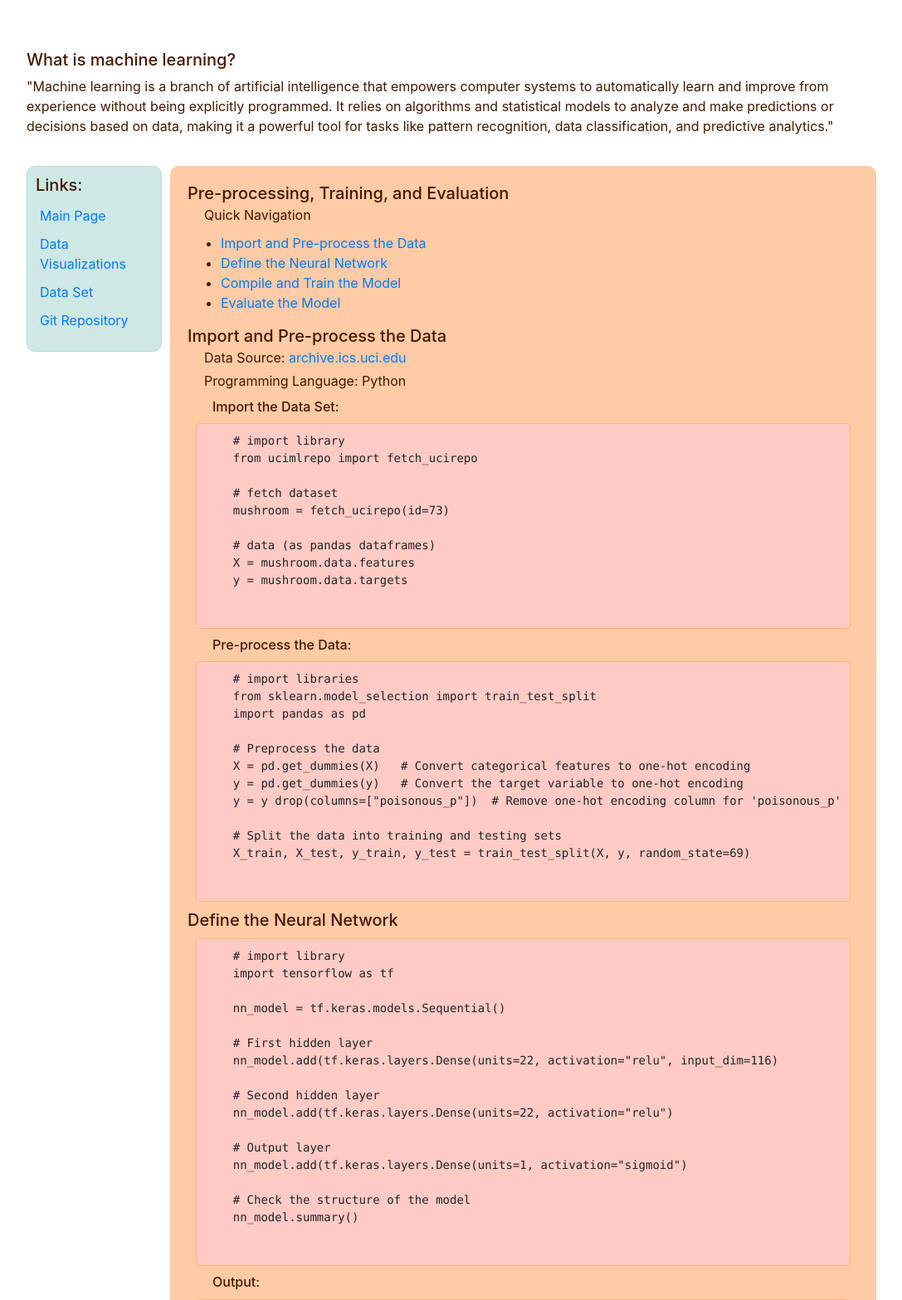
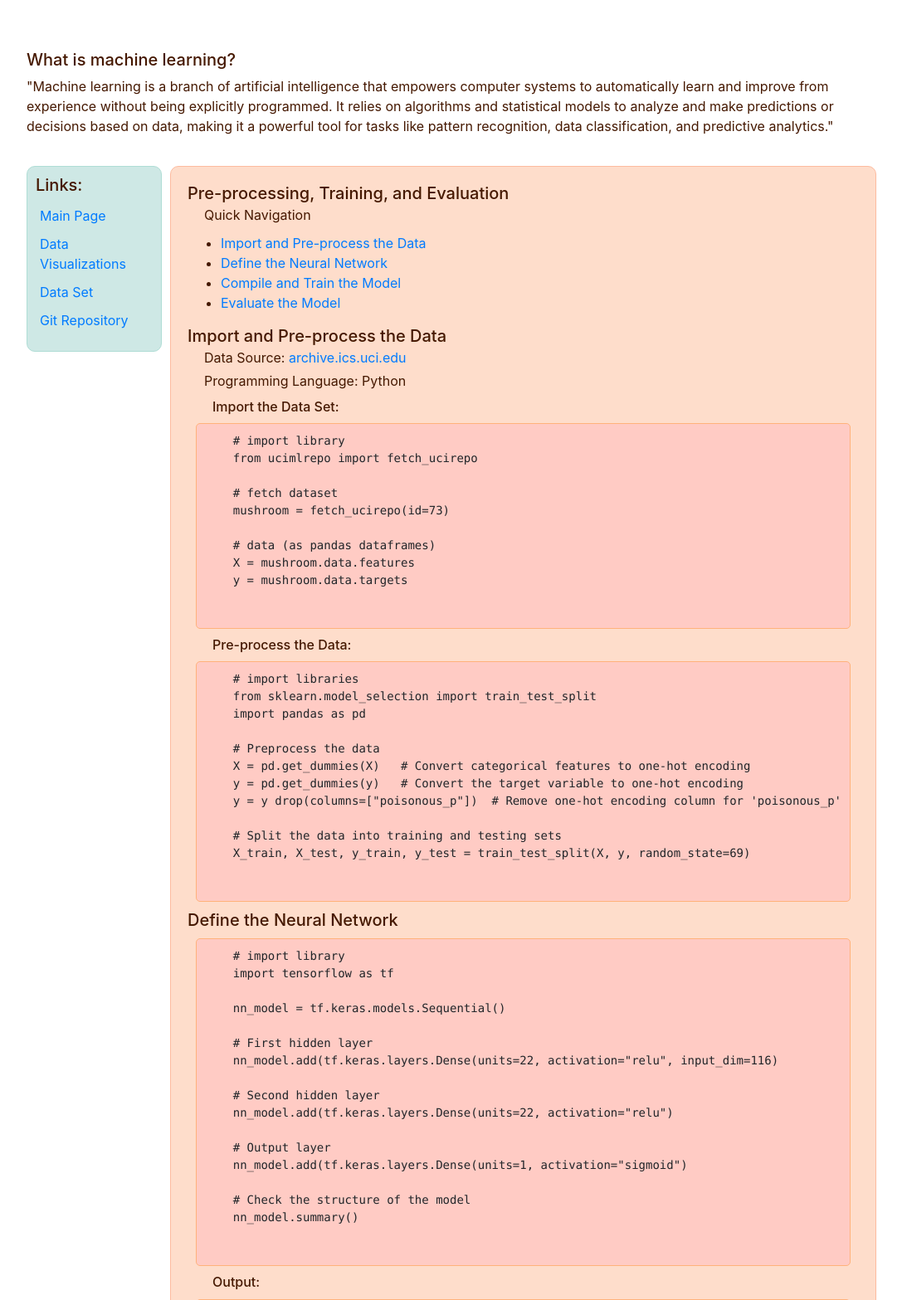
Before and after one commit to pmarbibi12/project_4_shroomin, a Flask app: page /machine-learning in a window 1280 px wide. Shown: the part 281-1848 px from the top of the page at 83% size, without its empty margins (96-1183 px from the left). Run offline with Flask 3, Linux system fonts and the light colour scheme; parts of the project's set-up code (start-up, migrations or seed data) failed here and were passed over; some libraries are stand-ins or nearby versions; some web fonts are replaced.

Commit message:
css changes

```diff
--- a/static/css/ml_style.css
+++ b/static/css/ml_style.css
@@ -92,10 +92,10 @@
     margin: 0px;
     padding: 20px;
     gap: 20px;
-    border: 1px solid #ffcba5;
+    border: 1px solid #fdbb9f;
     border-radius: 10px;
     margin-bottom: 15px;
-    background-color: #ffcba5;
+    background-color: #feddcb;
     color: 	#451800;
 }
 
```
